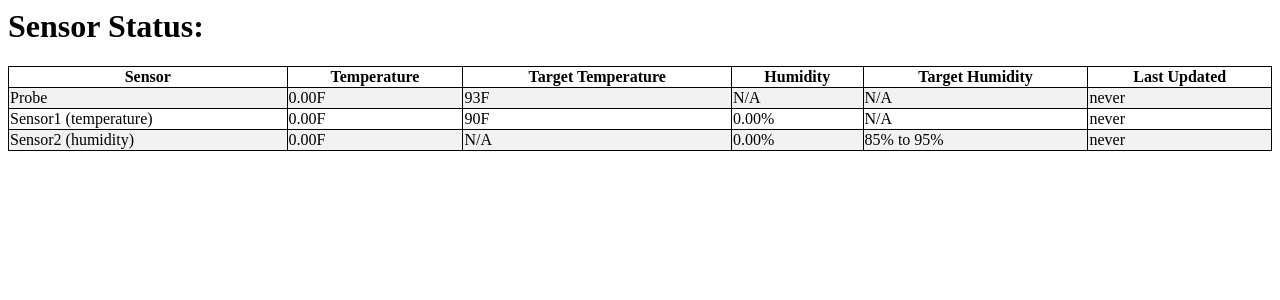
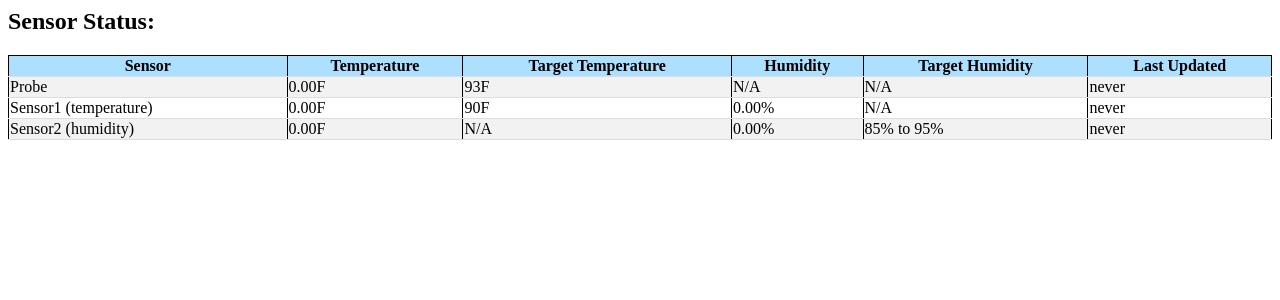
Before and after one commit to mkwarman/enviro-manager, a Flask app: page /new in a window 1280 px wide. Shown: the top 300 px of the page. Run offline with Flask 2, Linux system fonts and the light colour scheme; parts of the project's set-up code (start-up, migrations or seed data) failed here and were passed over.

Commit message:
Style updates

```diff
--- a/static/css/main.css
+++ b/static/css/main.css
@@ -4,14 +4,22 @@ table, th, td {
 
 }
 
+th, td {
+    border-bottom: 1px solid #DDDDDD;
+}
+
+th {
+    background-color: #ADDFFF
+}
+
 tr:hover {
-    background-color: #f5f5f5;
+    background-color: #F5F5F5;
 }
 
 tr:nth-child(even) {
-    background-color: #f2f2f2;
+    background-color: #F2F2F2;
 }
 
 .na {
-    color: #f2f2f2;
+    color: #F2F2F2;
 }
--- a/templates/index.html
+++ b/templates/index.html
@@ -4,7 +4,7 @@
         <link rel="stylesheet" href="{{ url_for('static', filename='css/main.css') }}">
     </head>
     <body>
-        <h1>Sensor Status:</h1>
+        <h2>Sensor Status:</h2>
         <table style="width:100%">
             <tr>
                 <th>Sensor</th>
```
